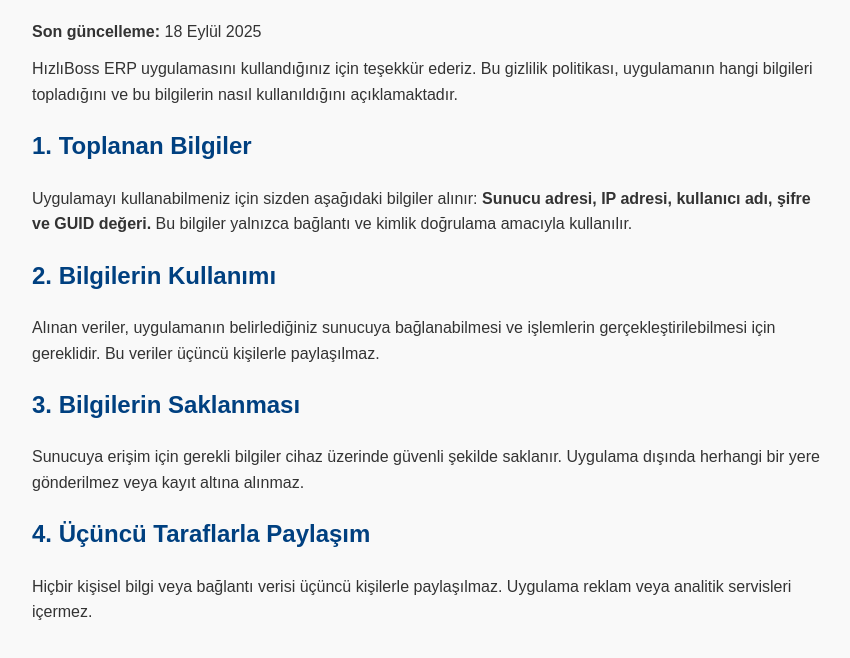
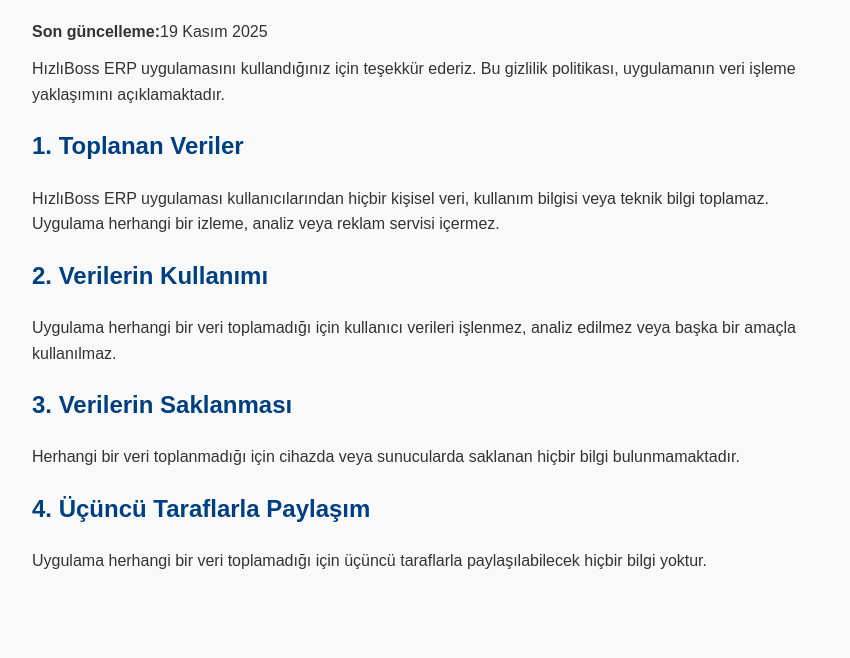
Before and after one commit to SehnazBacakoglu6/hizlibosserp-privacy-policy, a plain HTML site: page index.html in a window 1280 px wide. Shown: the part 94-752 px from the top of the page, without its empty margins (208-1058 px from the left). Drawn offline with Linux system fonts and the light colour scheme.

Commit message:
Update index.html

```diff
--- a/index.html
+++ b/index.html
@@ -24,29 +24,23 @@
 </head>
 <body>
   <h1>HızlıBoss ERP – Gizlilik Politikası</h1>
-  <p><strong>Son güncelleme:</strong> 18 Eylül 2025</p>
+  <p><strong>Son güncelleme:</strong>19 Kasım 2025</p>
 
   <p>HızlıBoss ERP uygulamasını kullandığınız için teşekkür ederiz.
-  Bu gizlilik politikası, uygulamanın hangi bilgileri topladığını ve bu bilgilerin nasıl kullanıldığını açıklamaktadır.</p>
+  Bu gizlilik politikası, uygulamanın veri işleme yaklaşımını açıklamaktadır.</p>
 
-  <h2>1. Toplanan Bilgiler</h2>
-  <p>Uygulamayı kullanabilmeniz için sizden aşağıdaki bilgiler alınır:
-  <strong>Sunucu adresi, IP adresi, kullanıcı adı, şifre ve GUID değeri.</strong>
-  Bu bilgiler yalnızca bağlantı ve kimlik doğrulama amacıyla kullanılır.</p>
+  <h2>1. Toplanan Veriler</h2>
+  <p>HızlıBoss ERP uygulaması kullanıcılarından hiçbir kişisel veri, kullanım bilgisi veya teknik bilgi toplamaz.
+  Uygulama herhangi bir izleme, analiz veya reklam servisi içermez.</p>
 
-  <h2>2. Bilgilerin Kullanımı</h2>
-  <p>Alınan veriler, uygulamanın belirlediğiniz sunucuya bağlanabilmesi ve işlemlerin gerçekleştirilebilmesi için gereklidir.
-  Bu veriler üçüncü kişilerle paylaşılmaz.</p>
+  <h2>2. Verilerin Kullanımı</h2>
+  <p>Uygulama herhangi bir veri toplamadığı için kullanıcı verileri işlenmez, analiz edilmez veya başka bir amaçla kullanılmaz.</p>
 
-  <h2>3. Bilgilerin Saklanması</h2>
-  <p>Sunucuya erişim için gerekli bilgiler cihaz üzerinde güvenli şekilde saklanır.
-  Uygulama dışında herhangi bir yere gönderilmez veya kayıt altına alınmaz.</p>
+  <h2>3. Verilerin Saklanması</h2>
+  <p>Herhangi bir veri toplanmadığı için cihazda veya sunucularda saklanan hiçbir bilgi bulunmamaktadır.</p>
 
   <h2>4. Üçüncü Taraflarla Paylaşım</h2>
-  <p>Hiçbir kişisel bilgi veya bağlantı verisi üçüncü kişilerle paylaşılmaz.
-  Uygulama reklam veya analitik servisleri içermez.</p>
-
-
+  <p>Uygulama herhangi bir veri toplamadığı için üçüncü taraflarla paylaşılabilecek hiçbir bilgi yoktur.</p>
 
 </body>
 </html>
```
